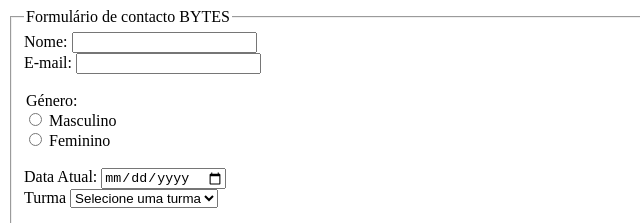
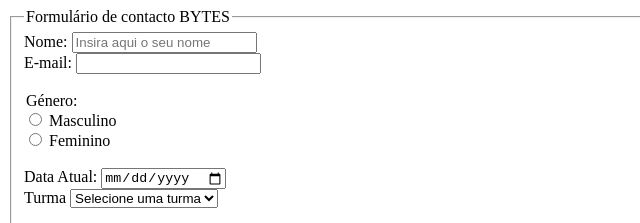
Before and after one commit to CarlosRua8/b4f-files, a plain HTML site: page html/exercício aula html 3 - forms.html in a window 1280 px wide. Shown: the top 223 px of the page, 0-640 px from the left. Drawn offline with Linux system fonts and the light colour scheme.

Commit message:
Update made to the forms file

```diff
--- a/html/exercício aula html 3 - forms.html
+++ b/html/exercício aula html 3 - forms.html
@@ -3,16 +3,16 @@
 <head>
     <meta charset="UTF-8">
     <meta name="viewport" content="width=device-width, initial-scale=1.0">
-    <title>Document</title>
+    <title>Exercício <Form></Form></title>
 </head>
 <body>
-    <form action="">
+    <form action="" method="post">
         <fieldset>
             <legend>Formulário de contacto BYTES</legend>
             <label for="name">Nome:</label>
-            <input type="text" id="name" name="userName"><br>
+            <input type="text" id="name" name="userName" placeholder="Insira aqui o seu nome"><br>
             <label for="mail">E-mail:</label>
-            <input type="text" id="mail" name="userMail"><br><br>
+            <input type="email" id="mail" name="userMail"><br><br>
             <legend>Género:</legend>
             <input type="radio" id="masculino" name="genero">
             <label for="masculino">Masculino</label><br>
```
